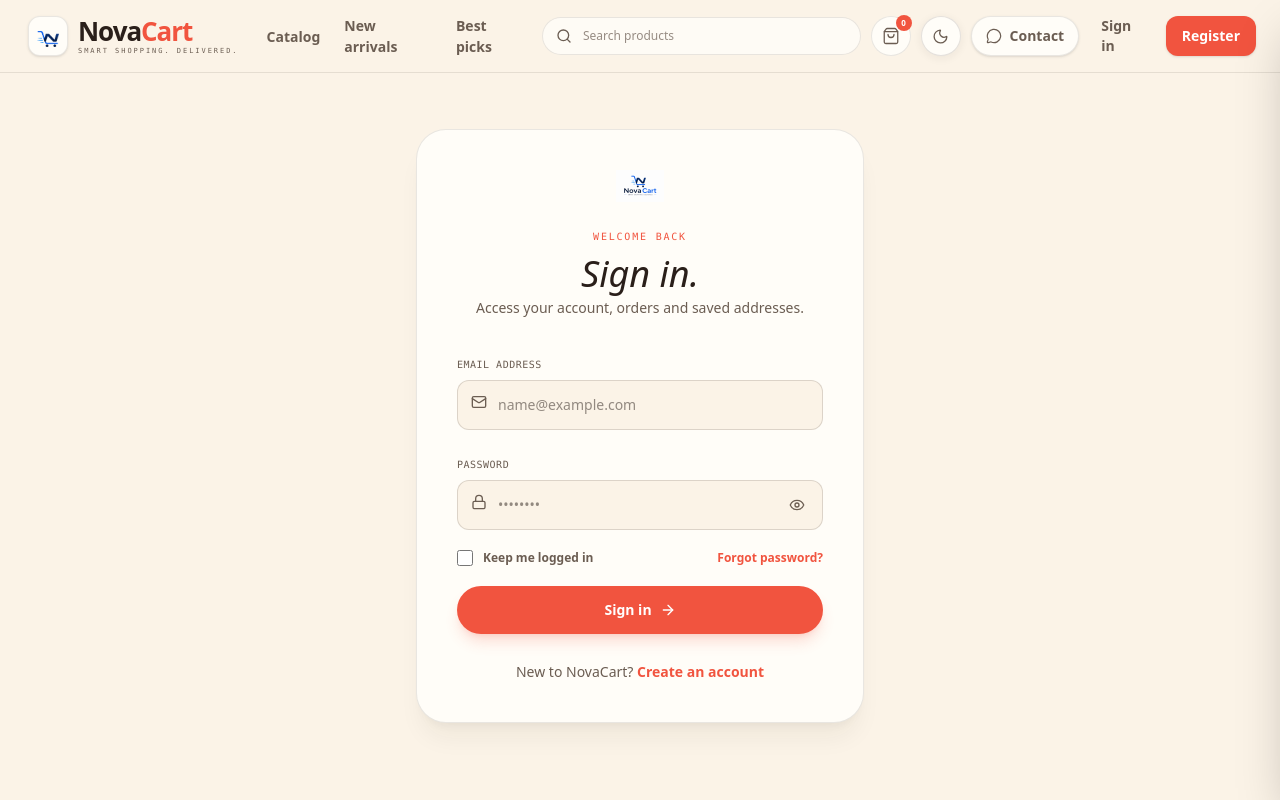
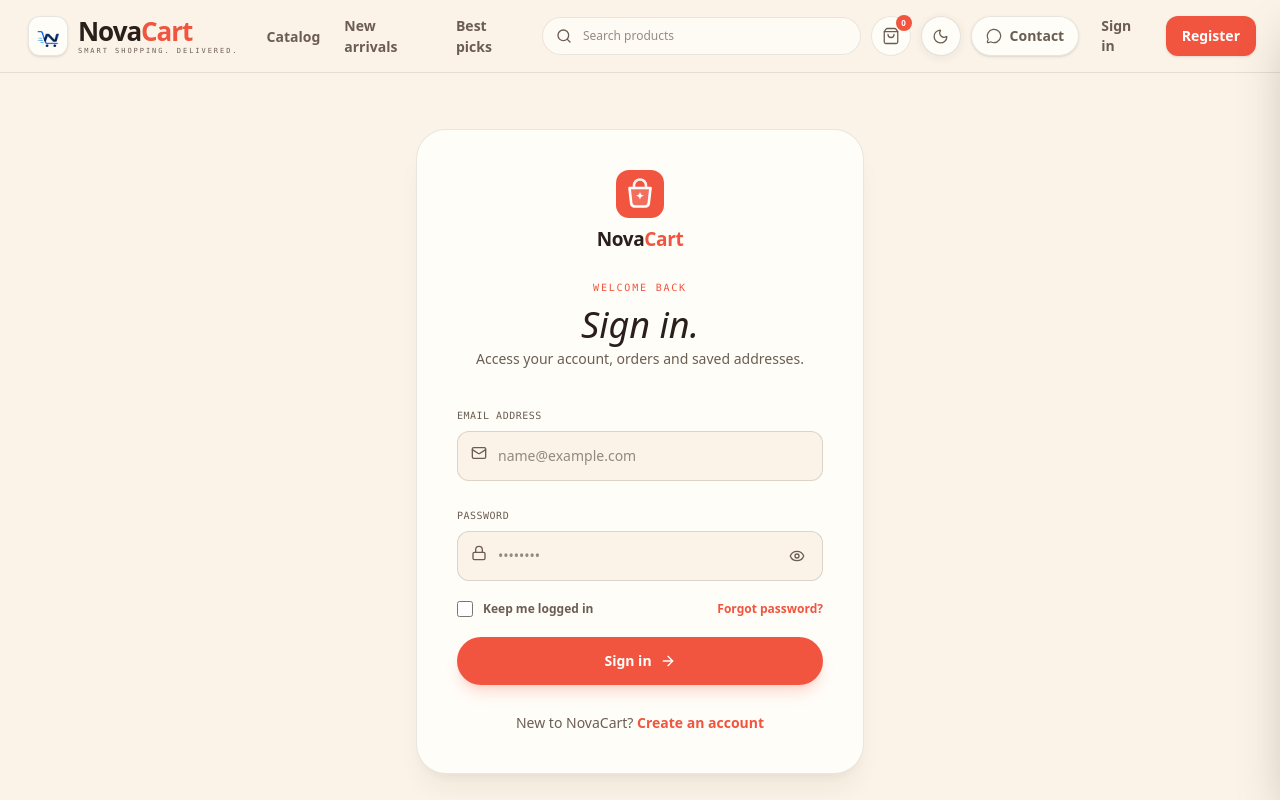
Before and after one commit to drkhanabrar/novacart, a Next.js app: page /login in a window 1280 px wide. Shown: the top 800 px of the page. Built offline with nearby package versions, Linux system fonts and the light colour scheme; no server answers.

Commit message:
Replace 1MB PNG logo with vector brand mark on auth pages

```diff
--- a/src/app/login/page.tsx
+++ b/src/app/login/page.tsx
@@ -14,6 +14,7 @@ import {
   Mail,
 } from "lucide-react";
 import { loginUser } from "@/actions/auth";
+import { BrandLockup } from "@/components/BrandMark";
 
 export default function LoginPage() {
   const router = useRouter();
@@ -69,11 +70,7 @@ export default function LoginPage() {
     <div className="flex min-h-[80vh] items-center justify-center px-4 py-14">
       <div className="w-full max-w-md rounded-[30px] border border-ink/10 bg-card p-8 shadow-xl shadow-ink/5 sm:p-10">
         <div className="mb-8 text-center">
-          <img
-            src="/logo.png"
-            alt="NovaCart"
-            className="mx-auto mb-5 h-8 w-auto object-contain"
-          />
+          <BrandLockup className="mb-6" />
 
           <span className="font-tag text-[10px] uppercase tracking-[.18em] text-poppy">
             Welcome back
--- /dev/null
+++ b/src/components/BrandMark.tsx
@@ -0,0 +1,97 @@
+// FILE: src/components/BrandMark.tsx
+//
+// The NovaCart mark, drawn as SVG.
+//
+// The auth screens previously loaded /logo.png — a 1.08 MB raster — and scaled
+// it down to 32px tall. That is a megabyte of download on the sign-in page for
+// something rendered at the size of a postage stamp, and downscaling a large
+// bitmap that far is exactly what makes a logo look soft and muddy.
+//
+// Drawn as vector it is roughly 1 KB, stays sharp on any display, and inherits
+// the brand tokens so it adapts to light and dark mode instead of carrying a
+// baked-in background that fights whatever sits behind it.
+//
+// The mark itself: a shopping bag whose handle doubles as an arc, with a
+// four-point star ("nova") set in the body. Restrained on purpose — a sign-in
+// screen is a moment of hesitation for a customer, and an overworked logo reads
+// as amateur exactly where you can least afford it.
+
+export function BrandMark({
+  className = "h-10 w-10",
+  title = "NovaCart",
+}: {
+  className?: string;
+  title?: string;
+}) {
+  return (
+    <svg
+      viewBox="0 0 48 48"
+      fill="none"
+      xmlns="http://www.w3.org/2000/svg"
+      className={className}
+      role="img"
+      aria-label={title}
+    >
+      {/* Rounded badge in the brand poppy. */}
+      <rect
+        width="48"
+        height="48"
+        rx="13"
+        fill="var(--color-poppy)"
+      />
+
+      {/* Bag handle — a simple arc, stroked so it stays crisp when scaled. */}
+      <path
+        d="M18 18v-2.5a6 6 0 0 1 12 0V18"
+        stroke="white"
+        strokeWidth="2.6"
+        strokeLinecap="round"
+        opacity="0.92"
+      />
+
+      {/* Bag body. */}
+      <path
+        d="M13.5 18h21l-1.7 15.2A3.6 3.6 0 0 1 29.2 36.5H18.8a3.6 3.6 0 0 1-3.6-3.3L13.5 18Z"
+        fill="white"
+        fillOpacity="0.16"
+        stroke="white"
+        strokeWidth="2.6"
+        strokeLinejoin="round"
+      />
+
+      {/* The nova: a four-point star with concave sides, which reads as a
+          spark rather than a generic asterisk at small sizes. */}
+      <path
+        d="M24 21.5c.55 2.85 1.3 3.6 4.15 4.15-2.85.55-3.6 1.3-4.15 4.15-.55-2.85-1.3-3.6-4.15-4.15 2.85-.55 3.6-1.3 4.15-4.15Z"
+        fill="white"
+      />
+    </svg>
+  );
+}
+
+/*
+ * Mark plus wordmark, for the auth screens.
+ *
+ * Centred and vertical rather than the horizontal lockup used in the navbar:
+ * a centred card wants a centred stack, and the horizontal version leaves the
+ * heading beneath it looking off-axis.
+ */
+export function BrandLockup({
+  className = "",
+}: {
+  className?: string;
+}) {
+  return (
+    <div className={`flex flex-col items-center gap-3 ${className}`}>
+      <BrandMark className="h-12 w-12" />
+      <div className="text-center leading-none">
+        <span className="text-[19px] font-semibold tracking-[-0.02em] text-ink">
+          Nova
+        </span>
+        <span className="text-[19px] font-semibold tracking-[-0.02em] text-poppy">
+          Cart
+        </span>
+      </div>
+    </div>
+  );
+}
```
Also changed, not shown: src/app/forgot-password/page.tsx (+2 -1 lines), src/app/register/page.tsx (+2 -1 lines), src/app/reset-password/page.tsx (+2 -1 lines).
